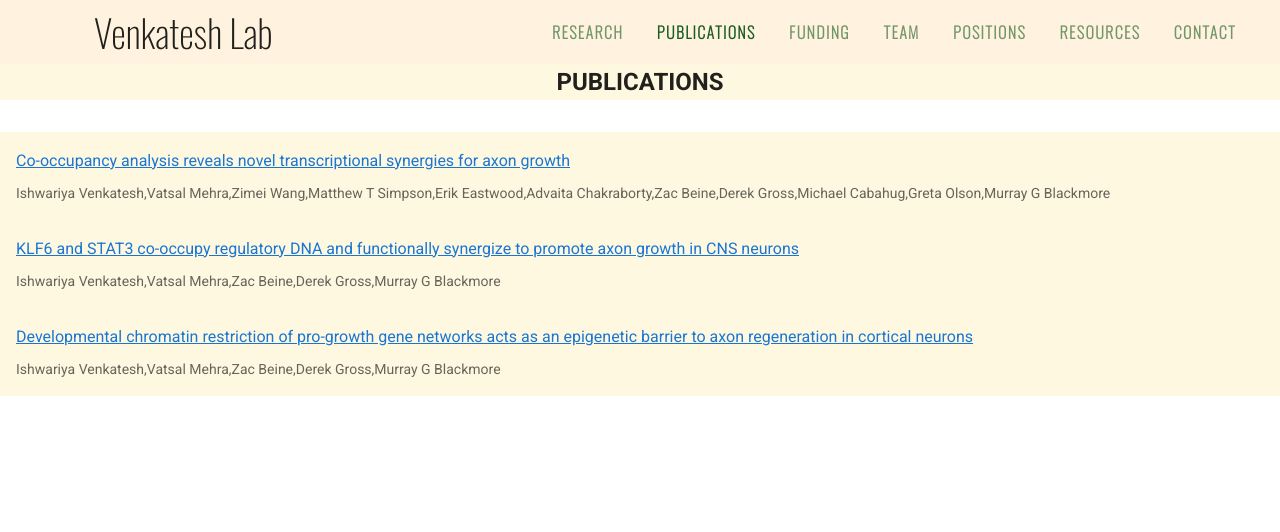
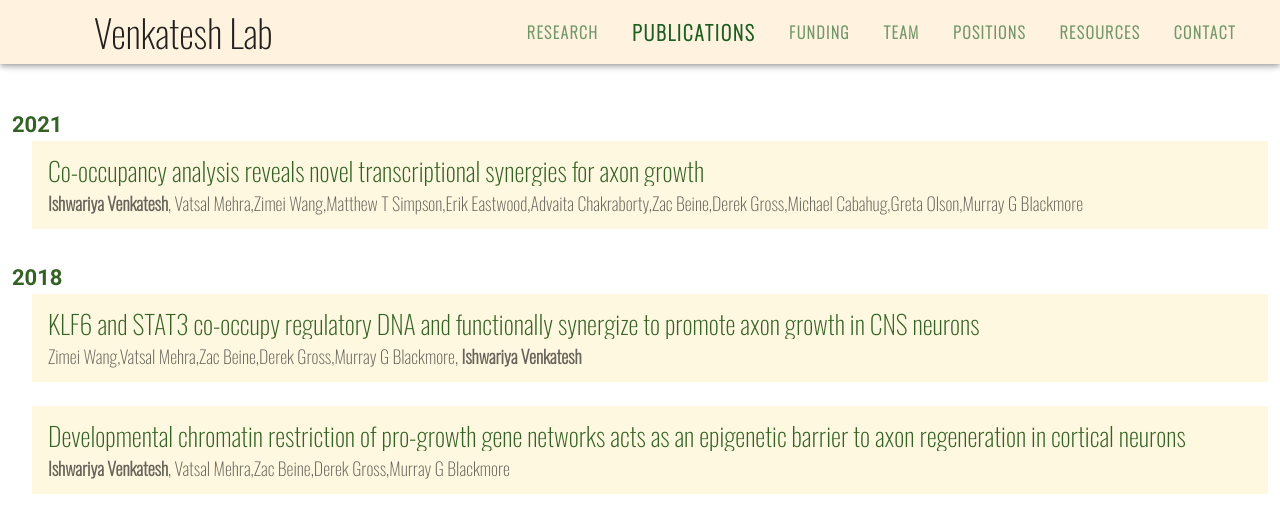
Before and after one commit to rdbcasillas/ishvenkatesh-lab, a Vue app: page /publications in a window 1280 px wide. Shown: the top 532 px of the page. Built offline with nearby package versions, Linux system fonts and the light colour scheme; what vue-particles would draw is missing.

Commit message:
updated design on publications page

```diff
--- a/package.json
+++ b/package.json
@@ -9,6 +9,7 @@
   },
   "dependencies": {
     "core-js": "^3.6.5",
+    "d3-array": "^3.1.4",
     "d3-fetch": "^3.0.1",
     "particles.js": "^2.0.0",
     "vue": "^2.6.11",
--- a/public/publications.json
+++ b/public/publications.json
@@ -2,6 +2,7 @@
   {
     "Title": "Co-occupancy analysis reveals novel transcriptional synergies for axon growth",
     "Year": "2021",
+    "AuthorType": "First",
     "Authors": [
       "Ishwariya Venkatesh",
       "Vatsal Mehra",
@@ -20,8 +21,10 @@
   {
     "Title": "KLF6 and STAT3 co-occupy regulatory DNA and functionally synergize to promote axon growth in CNS neurons",
     "Year": "2018",
+    "AuthorType": "Last",
     "Authors": [
       "Ishwariya Venkatesh",
+      "Zimei Wang",
       "Vatsal Mehra",
       "Zac Beine",
       "Derek Gross",
@@ -32,6 +35,7 @@
   {
     "Title": "Developmental chromatin restriction of pro-growth gene networks acts as an epigenetic barrier to axon regeneration in cortical neurons",
     "Year": "2018",
+    "AuthorType": "First",
     "Authors": [
       "Ishwariya Venkatesh",
       "Vatsal Mehra",
--- a/src/components/Navigation.vue
+++ b/src/components/Navigation.vue
@@ -22,7 +22,7 @@
             <v-btn color="green darken-4" plain to="/publications">
               Publications
             </v-btn>
-            <v-btn color="green darken-4" plain> Funding </v-btn>
+            <v-btn color="green darken-4" plain to="/funding"> Funding </v-btn>
             <v-btn color="green darken-4" plain> Team </v-btn>
             <v-btn color="green darken-4" plain> Positions </v-btn>
             <v-btn color="green darken-4" plain> Resources </v-btn>
@@ -57,4 +57,8 @@ export default {};
   font-weight: bold;
   font-family: "Oswald", sans-serif !important;
 }
+.v-btn--active {
+  font-weight: bold !important;
+  font-size: 20px !important;
+}
 </style>
--- a/src/router/index.js
+++ b/src/router/index.js
@@ -2,6 +2,7 @@ import Vue from "vue";
 import VueRouter from "vue-router";
 import Home from "../views/Home.vue";
 import Publications from "../views/Publications.vue";
+import Funding from "../views/Funding.vue";
 
 Vue.use(VueRouter);
 
@@ -15,10 +16,11 @@ const routes = [
     path: "/publications",
     name: "Publications",
     component: Publications,
-    // route level code-splitting
-    // this generates a separate chunk (about.[hash].js) for this route
-    // which is lazy-loaded when the route is visited.
-    //component: () => import(/* webpackChunkName: "about" */ '../views/About.vue')
+  },
+  {
+    path: "/funding",
+    name: "Funding",
+    component: Funding,
   },
 ];
 
--- /dev/null
+++ b/src/views/Funding.vue
@@ -0,0 +1,9 @@
+<template>
+  <div></div>
+</template>
+
+<script>
+export default {};
+</script>
+
+<style scoped></style>
--- a/src/views/Publications.vue
+++ b/src/views/Publications.vue
@@ -1,29 +1,42 @@
 <template>
   <div>
     <v-container fluid>
-      <v-row class="pb-8">
+      <!-- <v-row class="pb-8">
         <v-layout class="amber lighten-5">
           <v-flex class="d-flex justify-center" md12>
             <h2>PUBLICATIONS</h2>
           </v-flex>
         </v-layout>
-      </v-row>
-      <v-row v-for="pub in publications" :key="pub">
-        <v-layout class="amber lighten-5">
-          <v-flex class="d-flex justify-center" md12>
+      </v-row> -->
+
+      <v-row class="mt-5" v-for="year in groupedData.keys()" :key="year">
+        <v-col v-for="(pub, index) in groupedData.get(year)" :key="index">
+          <div v-if="index == 0" class="yearStyle">{{ year }}</div>
+          <v-layout class="amber lighten-5 ml-5">
             <v-list-item three-line>
-              <v-list-item-content class="d-flex justify-center" md12>
+              <v-list-item-content class="d-flex">
                 <v-list-item-title
-                  ><a href="https://google.com">{{ pub.Title }}</a>
+                  ><a href="https://google.com"> {{ pub.Title }}</a>
                 </v-list-item-title>
-                <v-list-item-subtitle>{{
-                  pub.Authors.toString()
-                }}</v-list-item-subtitle>
+                <v-list-item-subtitle
+                  v-if="pub.AuthorType === 'First'"
+                  class="authorStyle"
+                >
+                  <span class="mainAuthor">{{ pub.Authors[0] }}</span
+                  >,
+                  {{ pub.Authors.slice(1).toString(" ") }}</v-list-item-subtitle
+                >
+                <v-list-item-subtitle v-else class="authorStyle">
+                  {{ pub.Authors.slice(1).toString(" "), }},
+
+                  <span class="mainAuthor">{{ pub.Authors[0] }}</span>
+                </v-list-item-subtitle>
               </v-list-item-content>
             </v-list-item>
-          </v-flex>
-        </v-layout>
+          </v-layout>
+        </v-col>
       </v-row>
+
       <!-- <v-row>
         <v-hover v-slot="{ hover }">
           <v-list-item
@@ -50,18 +63,20 @@
 
 <script>
 import { json } from "d3-fetch";
+import { group } from "d3-array";
 export default {
   data() {
     return {
       publicationData: "./publications.json",
       publications: [],
+      groupedData: [],
     };
   },
   methods: {
     getData() {
       json(this.publicationData).then((data) => {
-        console.log(data);
         this.publications = data;
+        this.groupedData = group(data, (d) => d.Year);
       });
     },
   },
@@ -78,5 +93,24 @@ export default {
 }
 a:hover {
   text-decoration: none;
+  background: rgb(238, 217, 29);
+}
+a {
+  text-decoration: none;
+  font-size: 26px;
+  font-family: "Oswald", sans-serif !important;
+  color: #346225 !important;
+}
+.yearStyle {
+  font-size: 22px;
+  color: #346225;
+  font-weight: bold;
+}
+.authorStyle {
+  font-family: "Oswald", sans-serif !important;
+  font-size: 18px;
+}
+.mainAuthor {
+  font-weight: bold;
 }
 </style>
```
Also changed, not shown: 1 other file (tests, documents, lock files or other folders).
